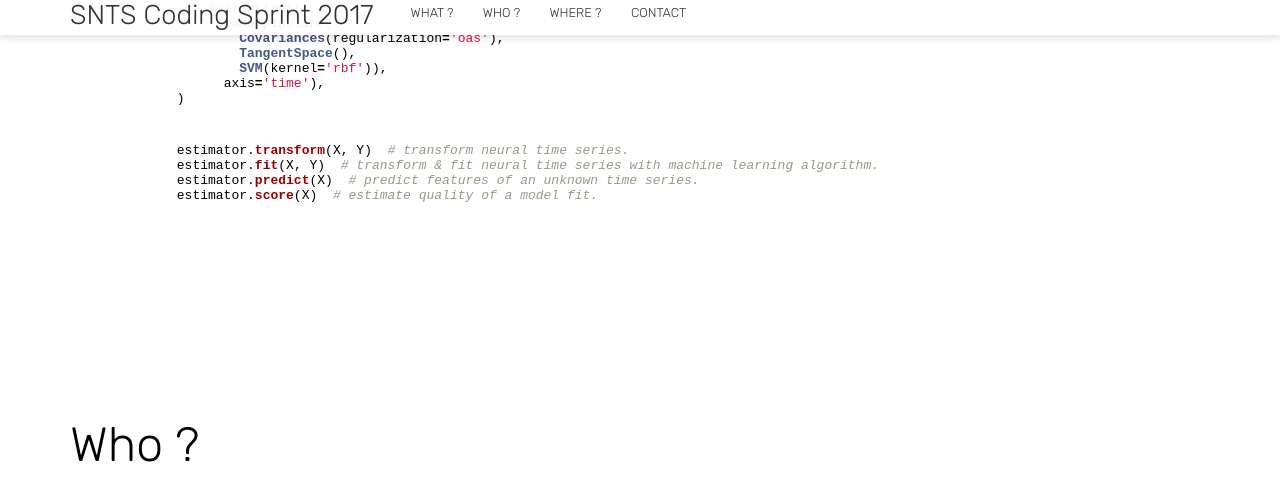
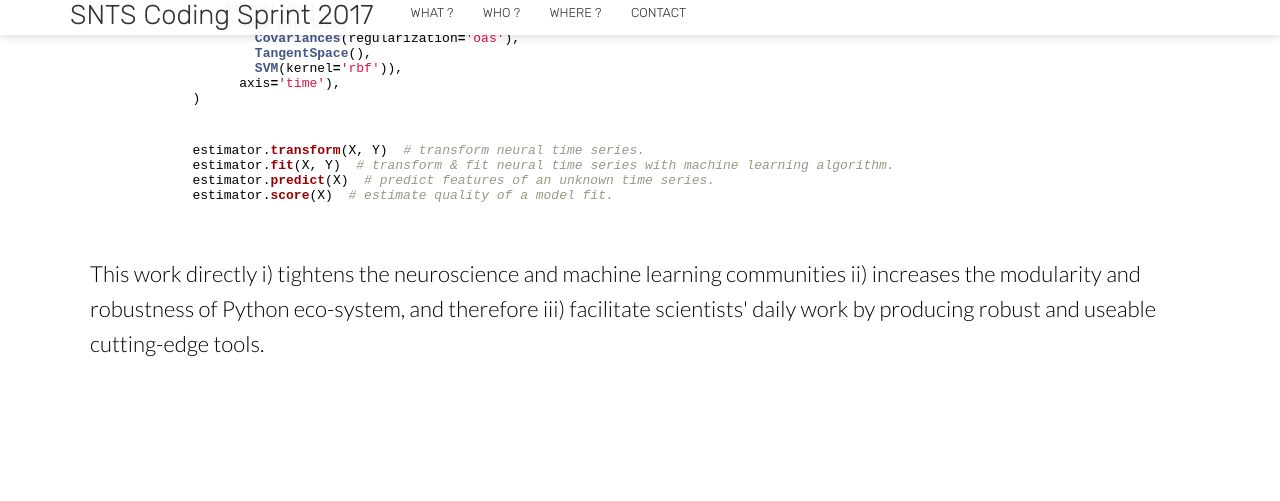
Before and after one commit to mne-tools/sprint2019, a Jekyll site: the page built from index.html, in a window 1280 px wide and 900 px high, scrolled down 1827 px, cut to the strip 0-529 px from the top of the window. Shown: the top 501 px of the strip. Built offline with Jekyll 4.4.1, drawn with Linux system fonts in a browser that asks for light colours; nearby versions of some CDN libraries; the list of posts is cut into pages by our own code.

Commit message:
consequences

```diff
--- a/index.html
+++ b/index.html
@@ -83,6 +83,9 @@
         estimator.score(X)  # estimate quality of a model fit.
 
         {% endhighlight %}
+        </p>
+        <p class="editable">
+          This work directly i) tightens the neuroscience and machine learning communities ii) increases the modularity and robustness of Python eco-system, and therefore iii) facilitate scientists' daily work by producing robust and useable cutting-edge tools.
         </p>
     </div>
   </div>
```
Lines whose indentation alone changed are shown as unchanged.
